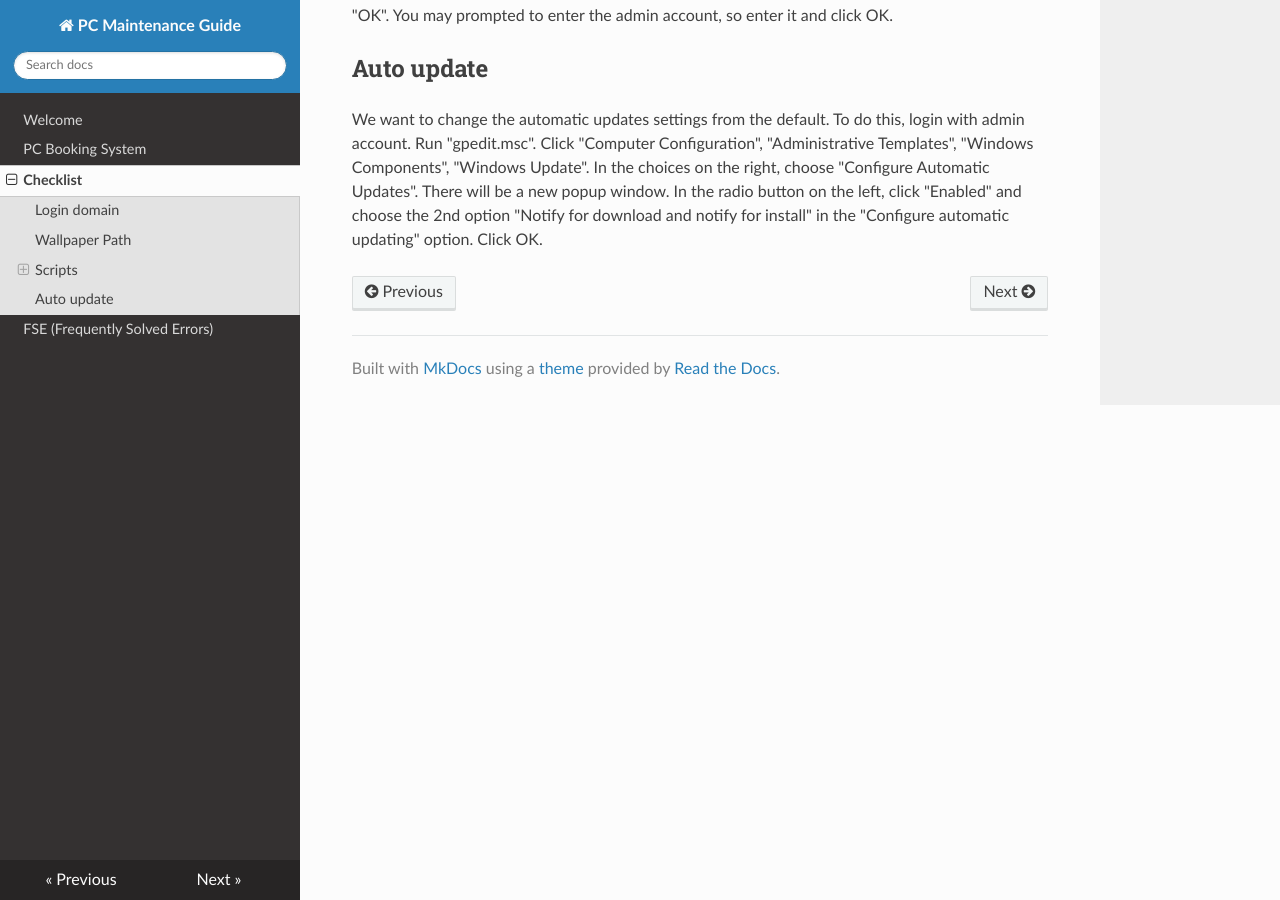
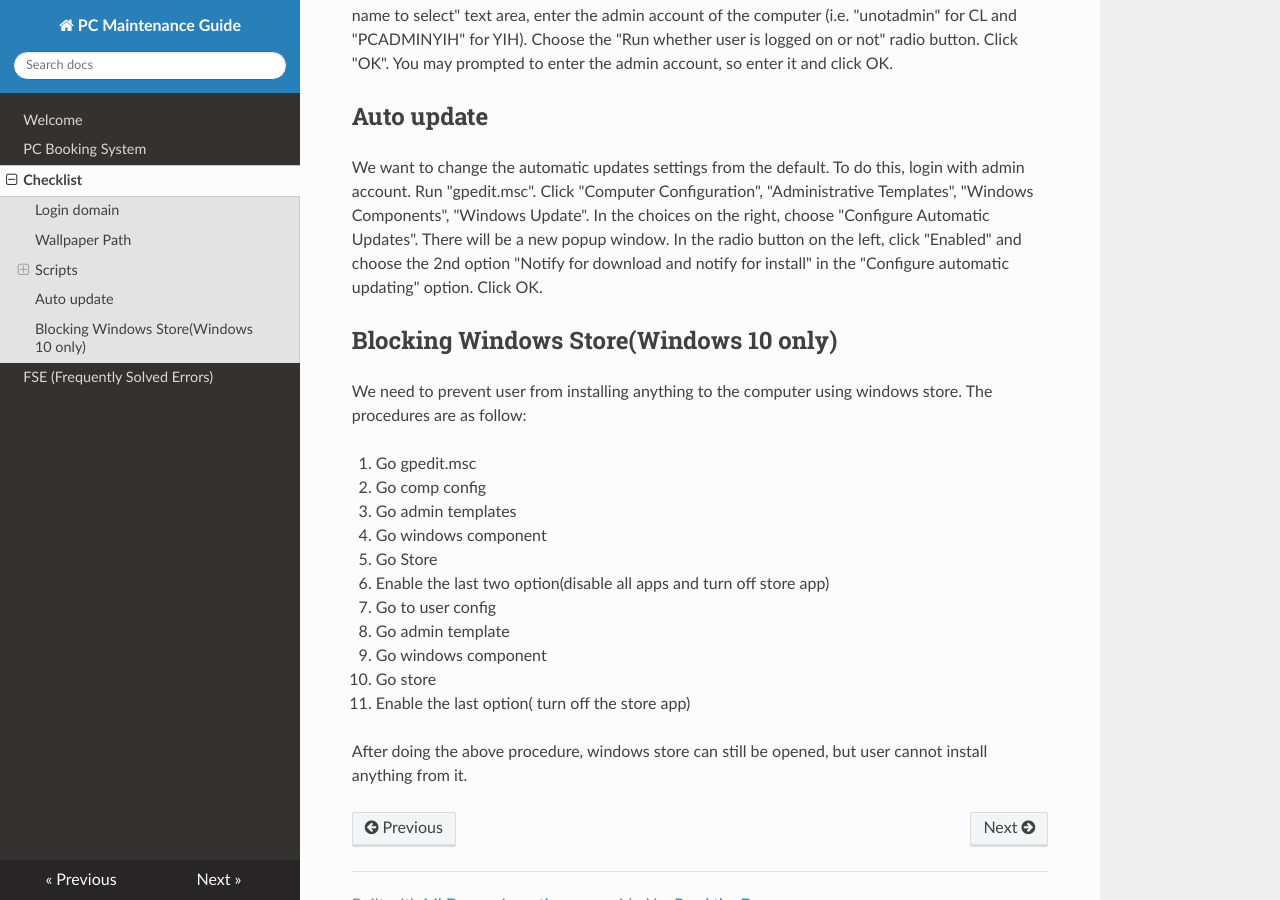
Before and after one commit to commitech/maintenance, an MkDocs documentation site: the page built from docs/check.md, in a window 1280 px wide and 900 px high, scrolled down 1481 px. Built offline with MkDocs 1.6.1, drawn with Linux system fonts in a browser that asks for light colours; nearby versions of some CDN libraries; old or Windows-style settings are respelled for this version of MkDocs; some of the changed text lies outside the part shown.

Commit message:
add removing windows store procedure

```diff
--- a/docs/check.md
+++ b/docs/check.md
@@ -28,6 +28,8 @@ These are the scripts that has to be installed :
 - wallpaper_download
 
 The scripts are in the form of .xml file so that Task Scheduler can read it. The scripts can be taken from supervisor-2 PC, which is `\\YI-1-51K0T92\commIT`
+Everything except for printer_installer needs to be run using admin access. For printer_installer, just install it without changing anything.
+
 
 ### CL
 These are the scripts that has to be installed :
@@ -44,3 +46,21 @@ After that, a new window will appear. Click "Change User or Group" button. In th
 ## Auto update
 
 We want to change the automatic updates settings from the default. To do this, login with admin account. Run "gpedit.msc". Click "Computer Configuration", "Administrative Templates", "Windows Components", "Windows Update". In the choices on the right, choose "Configure Automatic Updates". There will be a new popup window. In the radio button on the left, click "Enabled" and choose the 2nd option "Notify for download and notify for install" in the "Configure automatic updating" option. Click OK.
+
+## Blocking Windows Store(Windows 10 only)
+
+We need to prevent user from installing anything to the computer using windows store. The procedures are as follow:
+
+1. Go gpedit.msc
+2. Go comp config
+3. Go admin templates
+4. Go windows component
+5. Go Store
+6. Enable the last two option(disable all apps and turn off store app)
+7. Go to user config
+8. Go admin template
+9. Go windows component
+10. Go store
+11. Enable the last option( turn off the store app)
+
+After doing the above procedure, windows store can still be opened, but user cannot install anything from it.
```
